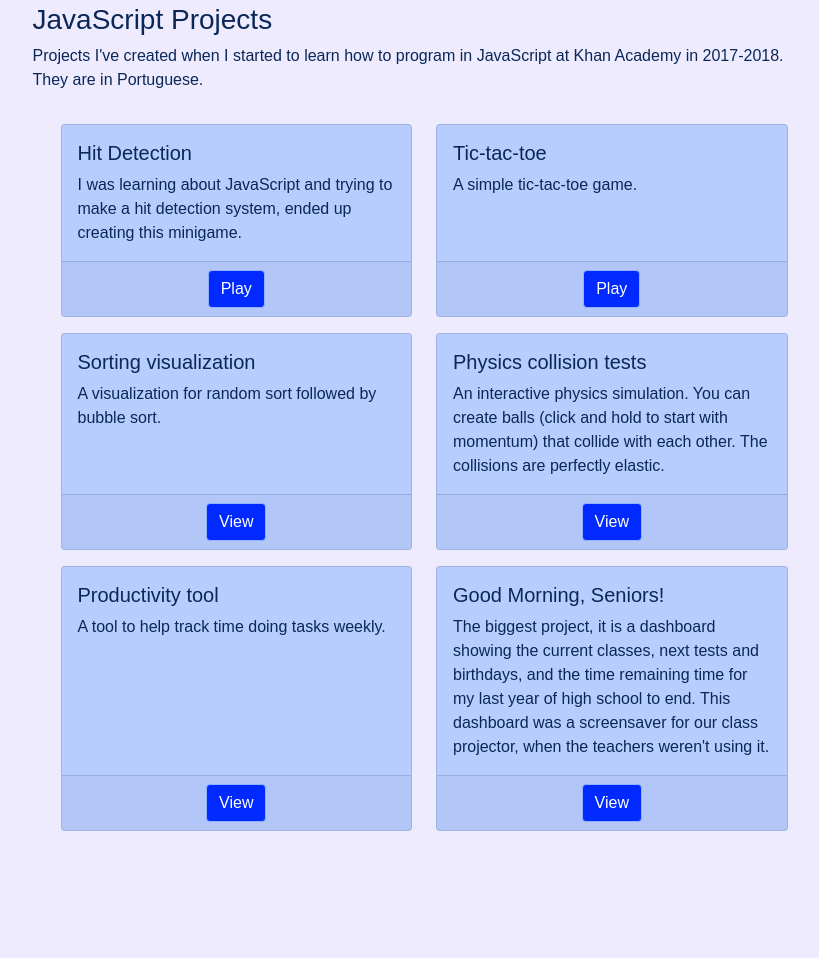
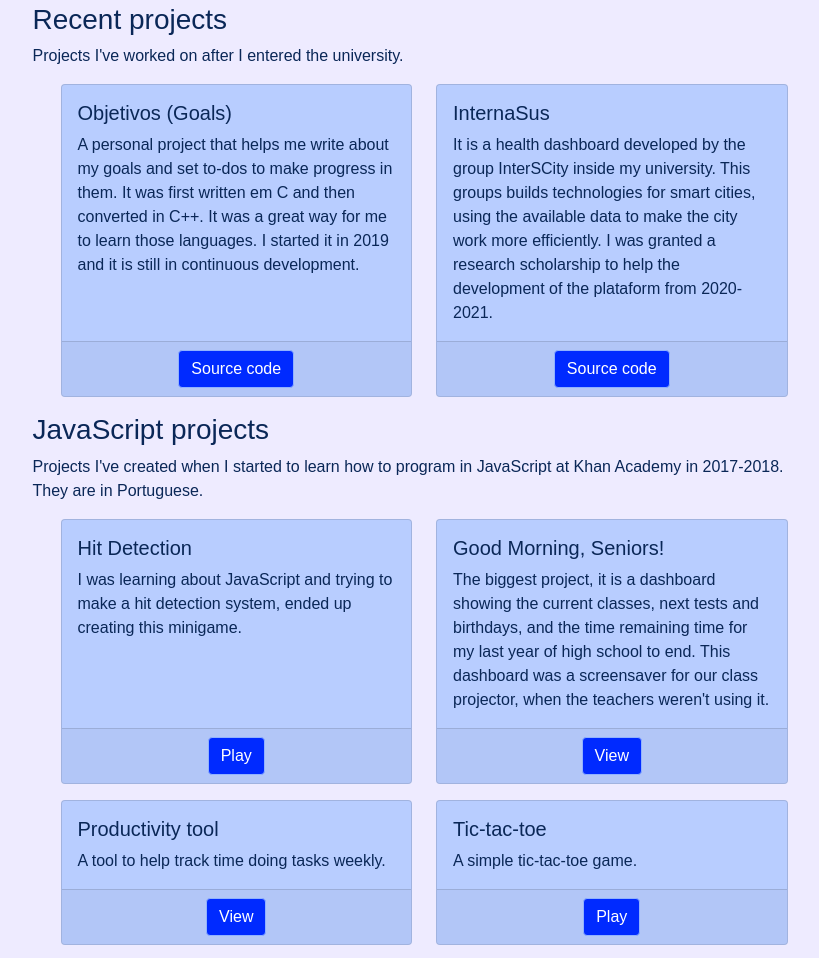
Before and after one commit to gustavoM32/gustavoM32.github.io, a plain HTML site: page index.html in a window 1280 px wide. Shown: the part 672-1630 px from the top of the page, without its empty margins (216-1035 px from the left). Before the commit the page ends 1519 px from the top, so only its background shows below. Drawn offline with nearby package versions, Linux system fonts and the light colour scheme.

Commit message:
Add university projects

```diff
--- a/index.html
+++ b/index.html
@@ -35,9 +35,37 @@
                </div>
                <div class="row">
                   <h2 class="text-center">Projects</h2>
-                  <h3>JavaScript Projects</h3>
-                  <p>Projects I've created when I started to learn how to program in JavaScript at Khan Academy in 2017-2018. They are in Portuguese.</p>
                   <div class="container">
+                     <h3>Recent projects</h3>
+                     <p>Projects I've worked on after I entered the university.</p>
+                     <div class="row justify-content-around m-3">
+                        <div class="col-6">
+                           <div class="card h-100">
+                              <div class="card-body">
+                                 <h5 class="card-title">Objetivos (Goals)</h5>
+                                 <p class="card-text">A personal project that helps me write about my goals and set to-dos to make progress in them. It was first written em C and then converted in C++. It was a great way for me to learn those languages. I started it in 2019 and it is still in continuous development.</p>
+                              </div>
+                              <div class="card-footer d-flex">
+                                 <a href="https://github.com/gustavoM32/ObjetivosCLI" target="_blank" class="btn btn-primary mx-auto">Source code</a>
+                              </div>
+                           </div>
+                        </div>
+                        <div class="col-6">
+                           <div class="card h-100">
+                              <div class="card-body">
+                                 <h5 class="card-title">InternaSus</h5>
+                                 <p class="card-text">It is a health dashboard developed by the group InterSCity inside my university. This groups builds technologies for smart cities, using the available data to make the city work more efficiently. I was granted a research scholarship to help the development of the plataform from 2020-2021.</p>
+                              </div>
+                              <div class="card-footer d-flex">
+                                 <a href="https://gitlab.com/interscity/health-dashboard/internasus/-/tree/master" target="_blank" class="btn btn-primary mx-auto">Source code</a>
+                              </div>
+                           </div>
+                        </div>
+                     </div>
+                  </div>
+                  <div class="container">
+                     <h3>JavaScript projects</h3>
+                     <p>Projects I've created when I started to learn how to program in JavaScript at Khan Academy in 2017-2018. They are in Portuguese.</p>
                      <div class="row justify-content-around m-3">
                         <div class="col-6">
                            <div class="card h-100">
@@ -47,6 +75,30 @@
                               </div>
                               <div class="card-footer d-flex">
                                  <a href="projects/hit-detection/0.2.3.html" target="_blank" class="btn btn-primary mx-auto">Play</a>
+                              </div>
+                           </div>
+                        </div>
+                        <div class="col-6">
+                           <div class="card h-100">
+                              <div class="card-body">
+                                 <h5 class="card-title">Good Morning, Seniors!</h5>
+                                 <p class="card-text">The biggest project, it is a dashboard showing the current classes, next tests and birthdays, and the time remaining time for my last year of high school to end. This dashboard was a screensaver for our class projector, when the teachers weren't using it.
+                              </div>
+                              <div class="card-footer d-flex">
+                                 <a href="projects/bom-dia-terceirao/Bom dia, Terceirão!.html" target="_blank" class="btn btn-primary mx-auto">View</a>
+                              </div>
+                           </div>
+                        </div>
+                     </div>
+                     <div class="row justify-content-around m-3">
+                        <div class="col-6">
+                           <div class="card h-100">
+                              <div class="card-body">
+                                 <h5 class="card-title">Productivity tool</h5>
+                                 <p class="card-text">A tool to help track time doing tasks weekly.</p>
+                              </div>
+                              <div class="card-footer d-flex">
+                                 <a href="projects/produtividade/Produtividade.html" target="_blank" class="btn btn-primary mx-auto">View</a>
                               </div>
                            </div>
                         </div>
@@ -86,30 +138,6 @@
                            </div>
                         </div>
                      </div>
-                     <div class="row justify-content-around m-3">
-                        <div class="col-6">
-                           <div class="card h-100">
-                              <div class="card-body">
-                                 <h5 class="card-title">Productivity tool</h5>
-                                 <p class="card-text">A tool to help track time doing tasks weekly.</p>
-                              </div>
-                              <div class="card-footer d-flex">
-                                 <a href="projects/produtividade/Produtividade.html" target="_blank" class="btn btn-primary mx-auto">View</a>
-                              </div>
-                           </div>
-                        </div>
-                        <div class="col-6">
-                           <div class="card h-100">
-                              <div class="card-body">
-                                 <h5 class="card-title">Good Morning, Seniors!</h5>
-                                 <p class="card-text">The biggest project, it is a dashboard showing the current classes, next tests and birthdays, and the time remaining time for my last year of high school to end. This dashboard was a screensaver for our class projector, when the teachers weren't using it.
-                              </div>
-                              <div class="card-footer d-flex">
-                                 <a href="projects/bom-dia-terceirao/Bom dia, Terceirão!.html" target="_blank" class="btn btn-primary mx-auto">View</a>
-                              </div>
-                           </div>
-                        </div>
-                     </div>
                   </div>
                </div>
             </div>
```
